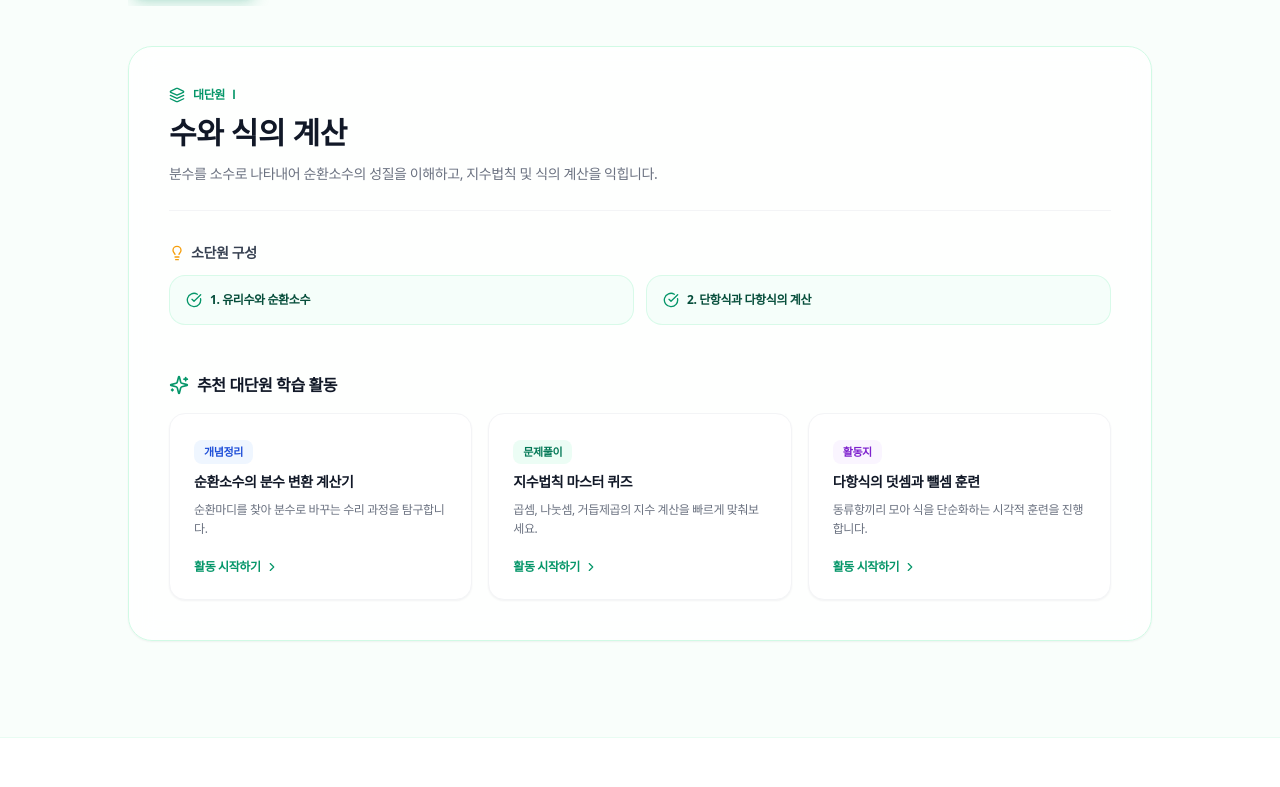
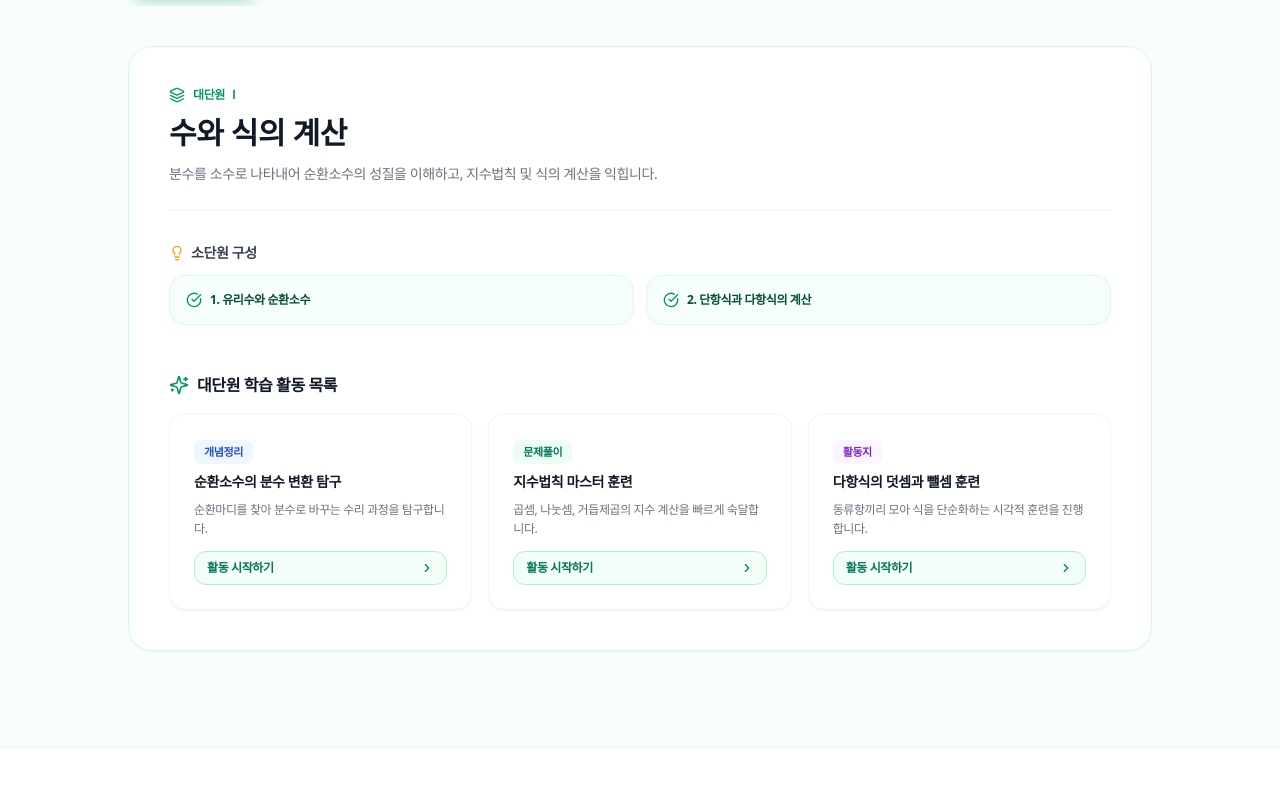
Before and after one commit to hyoju134/mathclass, a Next.js app: page /grade2 in a window 1280 px wide. Shown: the part 400-1187 px from the top of the page. Built offline with nearby package versions, Linux system fonts and the light colour scheme.

Commit message:
style: display admin name strictly as 효주T(관리자) and separate grade 2 activities from quiz with coming-soon alerts

```diff
--- a/app/grade2/page.tsx
+++ b/app/grade2/page.tsx
@@ -1,7 +1,7 @@
 "use client";
 
 import { useState } from "react";
-import { BookOpen, CheckCircle, ChevronRight, Layers, Lightbulb, Play, ArrowLeft, Sparkles } from "lucide-react";
+import { BookOpen, CheckCircle, ChevronRight, Layers, Lightbulb, ArrowLeft, Sparkles, AlertCircle } from "lucide-react";
 import Link from "next/link";
 
 interface Unit {
@@ -14,6 +14,7 @@ interface Unit {
     name: string;
     type: "개념정리" | "문제풀이" | "활동지";
     desc: string;
+    hasContent?: boolean; // 입력값 / 자료 존재 여부
   }[];
 }
 
@@ -25,9 +26,9 @@ const VISANG_GRADE2_UNITS: Unit[] = [
     subUnits: ["1. 유리수와 순환소수", "2. 단항식과 다항식의 계산"],
     summary: "분수를 소수로 나타내어 순환소수의 성질을 이해하고, 지수법칙 및 식의 계산을 익힙니다.",
     activities: [
-      { name: "순환소수의 분수 변환 계산기", type: "개념정리", desc: "순환마디를 찾아 분수로 바꾸는 수리 과정을 탐구합니다." },
-      { name: "지수법칙 마스터 퀴즈", type: "문제풀이", desc: "곱셈, 나눗셈, 거듭제곱의 지수 계산을 빠르게 맞춰보세요." },
-      { name: "다항식의 덧셈과 뺄셈 훈련", type: "활동지", desc: "동류항끼리 모아 식을 단순화하는 시각적 훈련을 진행합니다." },
+      { name: "순환소수의 분수 변환 탐구", type: "개념정리", desc: "순환마디를 찾아 분수로 바꾸는 수리 과정을 탐구합니다.", hasContent: false },
+      { name: "지수법칙 마스터 훈련", type: "문제풀이", desc: "곱셈, 나눗셈, 거듭제곱의 지수 계산을 빠르게 숙달합니다.", hasContent: false },
+      { name: "다항식의 덧셈과 뺄셈 훈련", type: "활동지", desc: "동류항끼리 모아 식을 단순화하는 시각적 훈련을 진행합니다.", hasContent: false },
     ],
   },
   {
@@ -37,9 +38,9 @@ const VISANG_GRADE2_UNITS: Unit[] = [
     subUnits: ["1. 일차부등식", "2. 연립일차방정식"],
     summary: "부등식의 성질을 활용해 일차부등식을 풀고, 미지수가 2개인 연립일차방정식을 해결합니다.",
     activities: [
-      { name: "일차부등식 영역과 수직선 탐구", type: "개념정리", desc: "부등호의 방향이 바뀌는 조건을 수직선 상에서 확인합니다." },
-      { name: "가감법 vs 대입법 챌린지", type: "문제풀이", desc: "연립방정식을 가장 효율적인 방법으로 해결해봅니다." },
-      { name: "실생활 연립방정식 활용 문제", type: "활동지", desc: "거리·속력·시간 문제와 농도 문제를 방정식으로 세워봅니다." },
+      { name: "일차부등식 영역과 수직선 탐구", type: "개념정리", desc: "부등호의 방향이 바뀌는 조건을 수직선 상에서 확인합니다.", hasContent: false },
+      { name: "가감법 vs 대입법 훈련", type: "문제풀이", desc: "연립방정식을 가장 효율적인 방법으로 해결해봅니다.", hasContent: false },
+      { name: "실생활 연립방정식 활용 문제", type: "활동지", desc: "거리·속력·시간 문제와 농도 문제를 방정식으로 세워봅니다.", hasContent: false },
     ],
   },
   {
@@ -49,8 +50,8 @@ const VISANG_GRADE2_UNITS: Unit[] = [
     subUnits: ["1. 일차함수와 그 그래프", "2. 일차함수와 일차방정식의 관계"],
     summary: "일차함수의 기울기와 y절편의 의미를 이해하고, 일차방정식과 그래프의 관계를 파악합니다.",
     activities: [
-      { name: "기울기와 y절편 시뮬레이터", type: "개념정리", desc: "a와 b의 값 변화에 따라 직선이 어떻게 움직이는지 관찰합니다." },
-      { name: "두 직선의 교점과 연립방정식", type: "문제풀이", desc: "그래프의 교점이 곧 연립방정식의 해임을 직관적으로 이해합니다." },
+      { name: "기울기와 y절편 시뮬레이터", type: "개념정리", desc: "a와 b의 값 변화에 따라 직선이 어떻게 움직이는지 관찰합니다.", hasContent: false },
+      { name: "두 직선의 교점과 연립방정식", type: "문제풀이", desc: "그래프의 교점이 곧 연립방정식의 해임을 직관적으로 이해합니다.", hasContent: false },
     ],
   },
   {
@@ -60,8 +61,8 @@ const VISANG_GRADE2_UNITS: Unit[] = [
     subUnits: ["1. 삼각형의 성질", "2. 사각형의 성질"],
     summary: "이등변삼각형과 직각삼각형의 성질, 삼각형의 외심과 내심, 사각형의 성질을 증명하고 탐구합니다.",
     activities: [
-      { name: "외심과 내심의 위치 찾기", type: "개념정리", desc: "예각·직각·둔각삼각형의 외심과 내심 위치 차이를 발견합니다." },
-      { name: "평행사변형이 되는 조건 퀴즈", type: "문제풀이", desc: "여러 사각형 중 평행사변형의 조건을 만족하는지 판별합니다." },
+      { name: "외심과 내심의 위치 탐구", type: "개념정리", desc: "예각·직각·둔각삼각형의 외심과 내심 위치 차이를 발견합니다.", hasContent: false },
+      { name: "평행사변형 조건 판별", type: "문제풀이", desc: "여러 사각형 중 평행사변형의 조건을 만족하는지 판별합니다.", hasContent: false },
     ],
   },
   {
@@ -71,8 +72,8 @@ const VISANG_GRADE2_UNITS: Unit[] = [
     subUnits: ["1. 도형의 닮음", "2. 평행선과 선분의 길이의 비", "3. 피타고라스 정리"],
     summary: "도형의 닮음 조건과 평행선 사이의 선분 비를 이해하고, 피타고라스 정리를 적용합니다.",
     activities: [
-      { name: "닮음비와 넓이·부피의 비 탐구", type: "개념정리", desc: "닮음비 m:n 일 때 넓이의 비 m²:n²의 관계를 알아봅니다." },
-      { name: "피타고라스 정리 변 길이 계산기", type: "문제풀이", desc: "직각삼각형의 두 변을 알고 나머지 한 변의 길이를 계산합니다." },
+      { name: "닮음비와 넓이·부피의 비 탐구", type: "개념정리", desc: "닮음비 m:n 일 때 넓이의 비 m²:n²의 관계를 알아봅니다.", hasContent: false },
+      { name: "피타고라스 정리 변 길이 탐구", type: "문제풀이", desc: "직각삼각형의 두 변을 알고 나머지 한 변의 길이를 계산합니다.", hasContent: false },
     ],
   },
   {
@@ -82,8 +83,8 @@ const VISANG_GRADE2_UNITS: Unit[] = [
     subUnits: ["1. 경우의 수", "2. 확률"],
     summary: "사건이 일어나는 경우의 수를 세고, 일어날 확률을 구하여 실생활의 확률적 상황을 판단합니다.",
     activities: [
-      { name: "경우의 수 (합의 법칙 & 곱의 법칙)", type: "개념정리", desc: "동시 일어나는 경우와 따로 일어나는 경우의 차이를 학습합니다." },
-      { name: "적어도 하나는 ~일 확률 구하기", type: "문제풀이", desc: "여사건의 확률을 활용하여 복잡한 확률 문제를 쉽게 풀어봅니다." },
+      { name: "경우의 수 (합의 법칙 & 곱의 법칙)", type: "개념정리", desc: "동시 일어나는 경우와 따로 일어나는 경우의 차이를 학습합니다.", hasContent: false },
+      { name: "적어도 하나는 ~일 확률 구하기", type: "문제풀이", desc: "여사건의 확률을 활용하여 복잡한 확률 문제를 쉽게 풀어봅니다.", hasContent: false },
     ],
   },
 ];
@@ -91,6 +92,14 @@ const VISANG_GRADE2_UNITS: Unit[] = [
 export default function Grade2Page() {
   const [selectedUnitId, setSelectedUnitId] = useState<number>(1);
   const selectedUnit = VISANG_GRADE2_UNITS.find((u) => u.id === selectedUnitId) || VISANG_GRADE2_UNITS[0];
+
+  const [toastMessage, setToastMessage] = useState("");
+
+  const handleActivityClick = (actName: string) => {
+    // 퀴즈 페이지와 연동되지 않으며, 준비중 안내 출력
+    setToastMessage(`[${actName}] 활동은 현재 교안 업로드 준비 중입니다. 오픈 준비중입니다!`);
+    setTimeout(() => setToastMessage(""), 4000);
+  };
 
   return (
     <div className="max-w-5xl mx-auto space-y-10 animate-in fade-in duration-700">
@@ -108,9 +117,17 @@ export default function Grade2Page() {
           중학교 2학년 <span className="text-emerald-600">수학 대단원별 학습관</span> 📖
         </h1>
         <p className="text-gray-500 font-medium text-sm md:text-base">
-          비상 교과서 단원별 핵심 개념과 직관적인 학습 활동을 선택하여 공부하세요!
+          비상 교과서 단원별 핵심 개념과 학습 활동을 파악하세요!
         </p>
       </div>
+
+      {/* 준비 중 메시지 팝업 Banner */}
+      {toastMessage && (
+        <div className="p-4 bg-amber-50 border border-amber-200 text-amber-900 rounded-2xl text-xs font-bold flex items-center gap-2 shadow-sm animate-in fade-in max-w-xl mx-auto">
+          <AlertCircle className="w-5 h-5 text-amber-600 flex-shrink-0" />
+          <span>{toastMessage}</span>
+        </div>
+      )}
 
       {/* 대단원 탭 메뉴 */}
       <div className="flex overflow-x-auto pb-2 gap-2 scrollbar-none">
@@ -157,11 +174,11 @@ export default function Grade2Page() {
           </div>
         </div>
 
-        {/* 대단원 대표 활동 목록 */}
+        {/* 대단원 대표 활동 목록 (퀴즈 연동 제거, 독립된 안내) */}
         <div className="space-y-4 pt-4">
           <h3 className="text-base font-extrabold text-gray-900 flex items-center gap-2">
             <Sparkles className="w-5 h-5 text-emerald-600" />
-            <span>추천 대단원 학습 활동</span>
+            <span>대단원 학습 활동 목록</span>
           </h3>
 
           <div className="grid grid-cols-1 md:grid-cols-3 gap-4">
@@ -180,13 +197,14 @@ export default function Grade2Page() {
                   <p className="text-xs text-gray-500 leading-relaxed">{act.desc}</p>
                 </div>
 
-                <Link
-                  href="/quiz"
-                  className="inline-flex items-center gap-1 text-xs font-bold text-emerald-600 hover:underline pt-2"
+                <button
+                  type="button"
+                  onClick={() => handleActivityClick(act.name)}
+                  className="inline-flex items-center justify-between w-full text-xs font-bold text-emerald-700 bg-emerald-50/60 hover:bg-emerald-100/80 border border-emerald-200 px-3 py-2 rounded-xl transition-all pt-2 mt-2"
                 >
                   <span>활동 시작하기</span>
                   <ChevronRight className="w-3.5 h-3.5" />
-                </Link>
+                </button>
               </div>
             ))}
           </div>
--- a/components/Header.tsx
+++ b/components/Header.tsx
@@ -33,7 +33,7 @@ export default function Header() {
                 {user.role === "admin" ? (
                   <>
                     <ShieldCheck className="w-3.5 h-3.5 text-emerald-600" />
-                    <span>관리자 ({user.id})</span>
+                    <span>효주T(관리자)</span>
                   </>
                 ) : (
                   <>
--- a/context/AuthContext.tsx
+++ b/context/AuthContext.tsx
@@ -66,7 +66,7 @@ export function AuthProvider({ children }: { children: React.ReactNode }) {
     if ((trimmedId === "효주T" || trimmedId === "gywn1340") && trimmedPw === "jamong1013!") {
       const adminUser: User = {
         id: "효주T",
-        name: "효주T (관리자)",
+        name: "효주T(관리자)",
         role: "admin",
       };
       setUser(adminUser);
```
